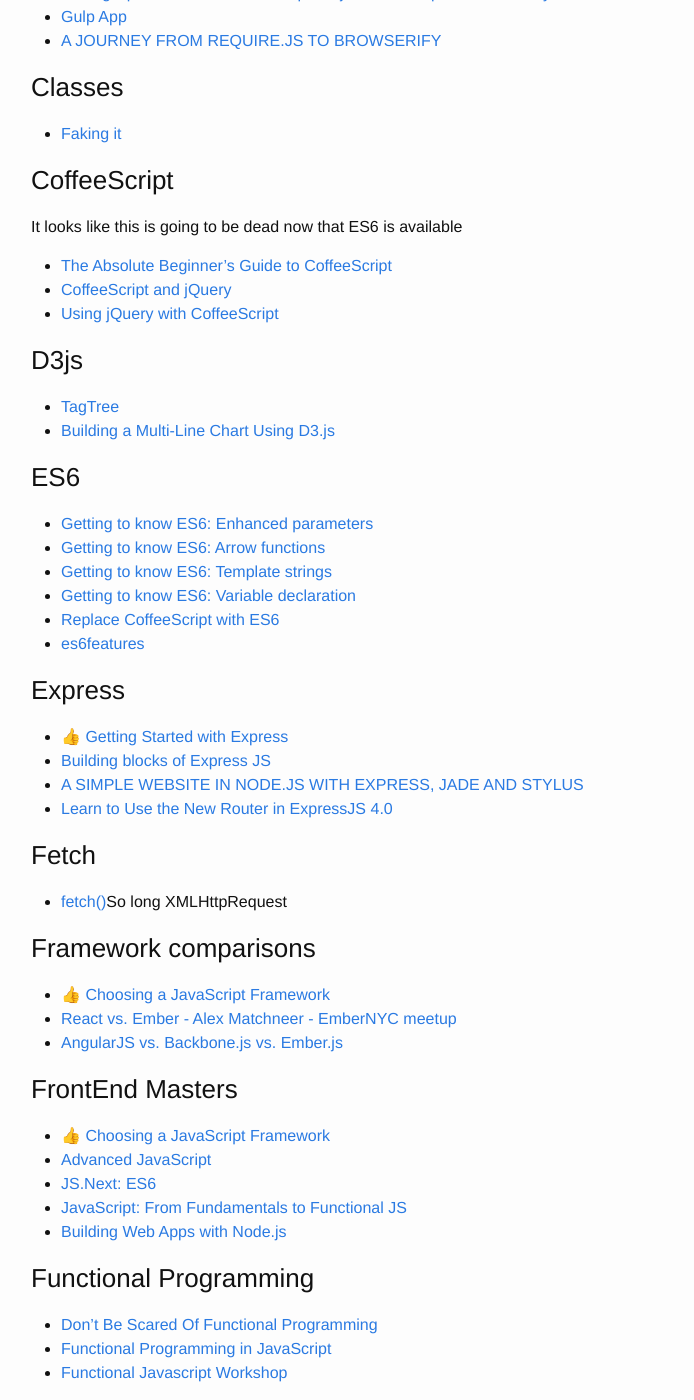
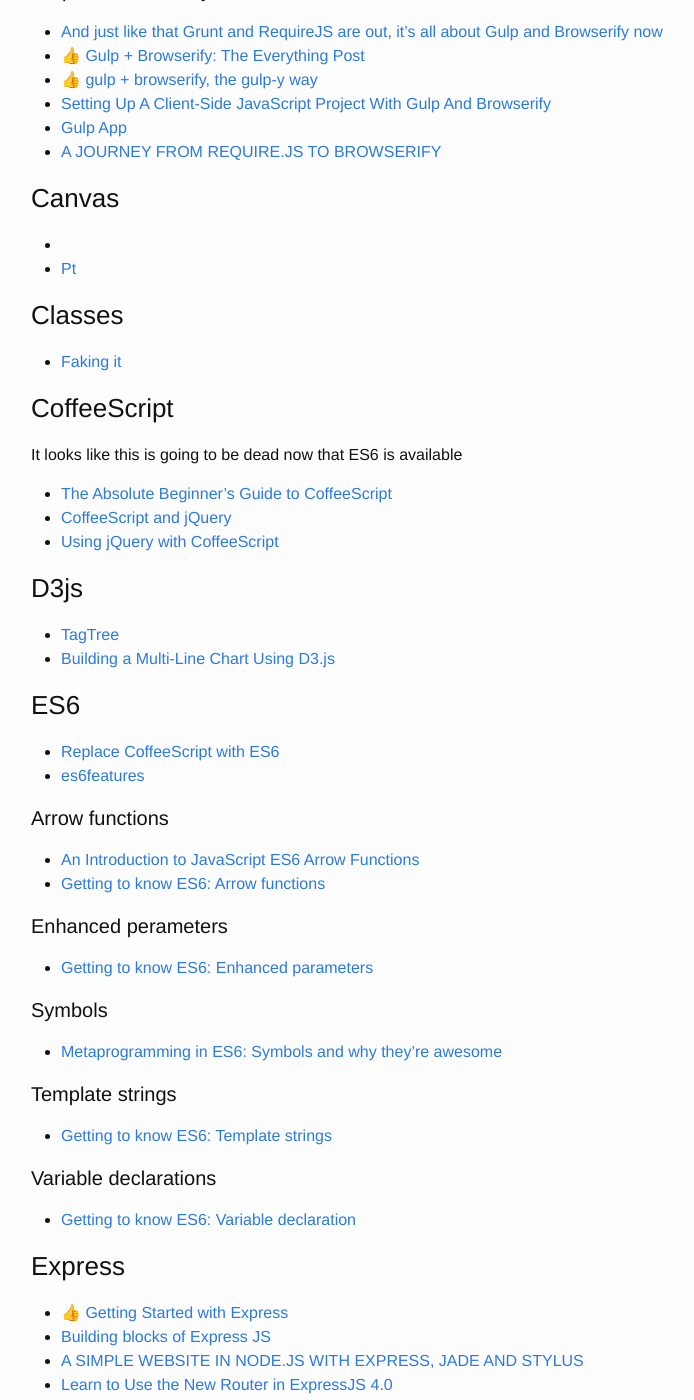
Before and after one commit to brownerd/brownerd.github.io, a Jekyll site: the page built from _posts/2015-01-01-reading-list-2015.md, in a window 1280 px wide and 1400 px high, scrolled down 17687 px. Shown: the whole window, without its empty margins (239-933 px from the left). Built offline with Jekyll 4.4.1, drawn with Linux system fonts in a browser that asks for light colours; emoji names are drawn with the system emoji font; some of the changed text lies outside the part shown.

Commit message:
added es6 stuff

```diff
--- a/_posts/2015-01-01-reading-list-2015.md
+++ b/_posts/2015-01-01-reading-list-2015.md
@@ -505,7 +507,7 @@ I generally hate grids, but I'm listing these to remember them.
 ## Docker
 
 - [Wocker](http://wckr.github.io/)
-
+- [Docker Basics: Linking and Volumes](http://blog.codeship.com/docker-basics-linking-and-volumes/)
 
 
 
@@ -931,6 +936,13 @@ SVG patterns for Data Visualization](http://riccardoscalco.github.io/textures/)
 
 
 
+
+### Canvas
+- []()
+- [Pt](http://williamngan.github.io/pt/demo/index.html?name=samplepoints.poisson)
+
+
+
 ### Classes
 - [Faking it](http://codepen.io/claarman/blog/faking-it)
 
@@ -960,16 +972,31 @@ It looks like this is going to be dead now that ES6 is available
 
 
 ### ES6
-- [Getting to know ES6: Enhanced parameters](http://codepen.io/bradleyboy/posts/getting-to-know-es6-enhanced-arguments)
-- [Getting to know ES6: Arrow functions](http://codepen.io/bradleyboy/posts/getting-to-know-es6-arrow-functions)
-- [Getting to know ES6: Template strings](http://codepen.io/bradleyboy/posts/getting-to-know-es6-template-strings)
-- [Getting to know ES6: Variable declaration](http://codepen.io/bradleyboy/posts/getting-to-know-es6-variables)
 - [Replace CoffeeScript with ES6](https://robots.thoughtbot.com/replace-coffeescript-with-es6)
 - [es6features](https://github.com/lukehoban/es6features)
 
 
-
-
+#### Arrow functions
+- [An Introduction to JavaScript ES6 Arrow Functions](https://strongloop.com/strongblog/an-introduction-to-javascript-es6-arrow-functions/)
+- [Getting to know ES6: Arrow functions](http://codepen.io/bradleyboy/posts/getting-to-know-es6-arrow-functions)
+
+
+
+#### Enhanced perameters
+- [Getting to know ES6: Enhanced parameters](http://codepen.io/bradleyboy/posts/getting-to-know-es6-enhanced-arguments)
+
+
+
+#### Symbols
+- [Metaprogramming in ES6: Symbols and why they're awesome](http://blog.keithcirkel.co.uk/metaprogramming-in-es6-symbols/http://blog.keithcirkel.co.uk/metaprogramming-in-es6-symbols/)
+
+
+#### Template strings
+- [Getting to know ES6: Template strings](http://codepen.io/bradleyboy/posts/getting-to-know-es6-template-strings)
+
+
+#### Variable declarations
+- [Getting to know ES6: Variable declaration](http://codepen.io/bradleyboy/posts/getting-to-know-es6-variables)
 
 
 ### Express
@@ -1160,6 +1187,8 @@ A SIMPLE WEBSITE IN NODE.JS WITH EXPRESS, JADE AND STYLUS](http://www.clock.co.u
 - [Using jQuery plugins with npm](http://blog.npmjs.org/post/112064849860/using-jquery-plugins-with-npmhttp://blog.npmjs.org/post/112064849860/using-jquery-plugins-with-npm)
 - [Making your jQuery plugin work better with npm tools](http://blog.npmjs.org/post/112712169830/making-your-jquery-plugin-work-better-with-npmhttp://blog.npmjs.org/post/112712169830/making-your-jquery-plugin-work-better-with-npm)
 
+- [:+1: How to Use npm as a Build Tool](http://blog.keithcirkel.co.uk/how-to-use-npm-as-a-build-tool/)
+
 
 
 
@@ -1617,6 +1652,11 @@ PostCSS yall!
 - [CSS Post-Processing With Pleeease](http://www.sitepoint.com/css-post-processing-pleeease/)
 - [Pleeease play](http://pleeease.io/play/)
 - [PostCSS: the Future after Sass and LESS](http://ai.github.io/about-postcss/en/)
+
+- [Breaking up with Sass: it’s not you, it’s me](http://benfrain.com/breaking-up-with-sass-postcss/http://benfrain.com/breaking-up-with-sass-postcss/)
+- [How to Build Your Own CSS Preprocessor With PostCSS](http://www.sitepoint.com/build-css-preprocessor-postcss/)
+
+
 
 ### Plugins
 - [MinMax](https://github.com/postcss/postcss-media-minmax)
```
Also changed, not shown: other parts of _posts/2015-01-01-reading-list-2015.md (+13 -2 lines), 1 other file.
